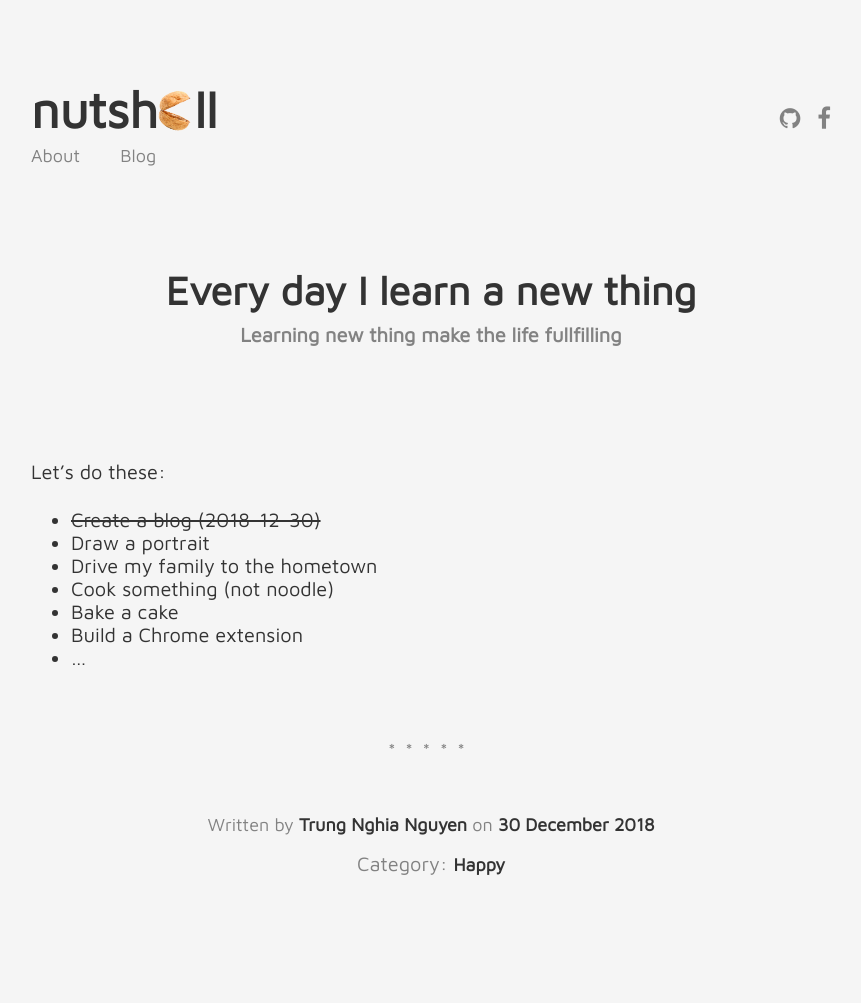
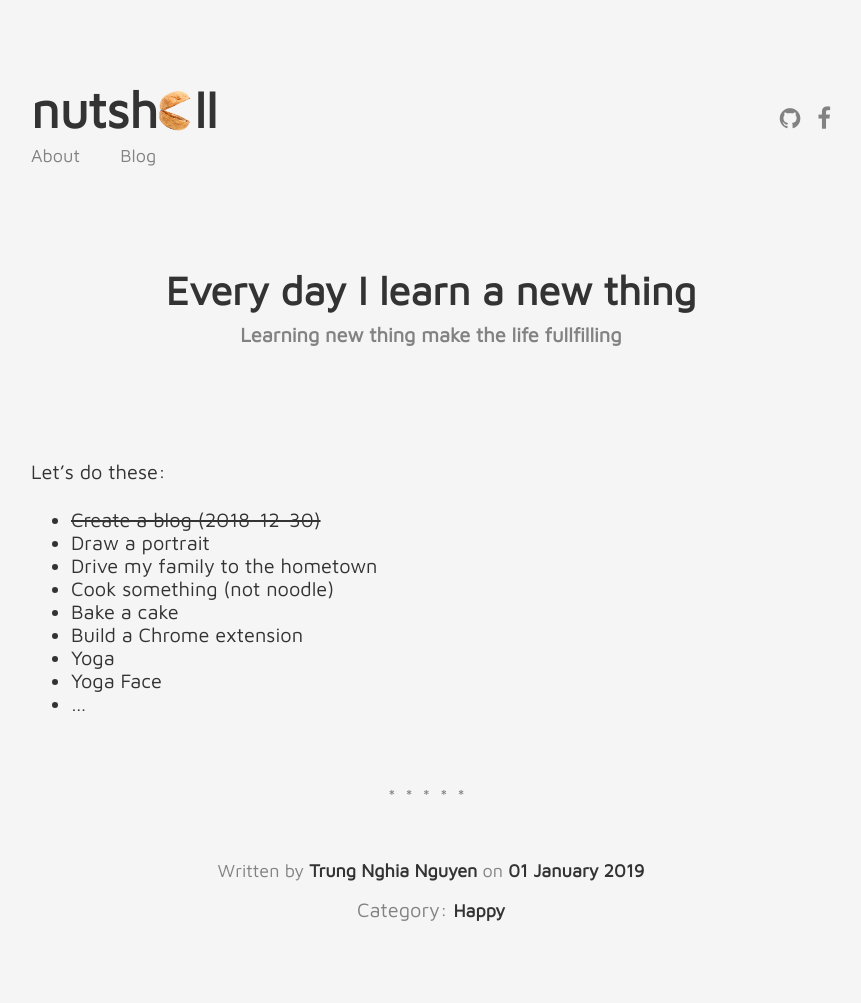
Before and after one commit to Lego1st/lego1st.github.io, a Jekyll site: the page built from _posts/2018-12-30-every-I-learn-a-new-thing.md, in a window 1280 px wide. Shown: the whole page, without its empty margins (209-1070 px from the left). Built offline with Jekyll 4.4.1, drawn with Linux system fonts in a browser that asks for light colours; before the commit the page ends 957 px from its top, so only the background shows below that.

Commit message:
Update 2018-12-30-every-I-learn-a-new-thing.md

```diff
--- a/_posts/2018-12-30-every-I-learn-a-new-thing.md
+++ b/_posts/2018-12-30-every-I-learn-a-new-thing.md
@@ -2,8 +2,10 @@
 layout: post
 title: Every day I learn a new thing
 subtitle: Learning new thing make the life fullfilling
-date:   2018-12-30 20:00:00 +0700
-categories: [happy]
+date: '2019-01-01 17:00:00 +0700'
+categories:
+  - happy
+published: true
 ---
 Let's do these:
 
@@ -13,4 +15,6 @@ Let's do these:
 - Cook something (not noodle)
 - Bake a cake
 - Build a Chrome extension
+- Yoga
+- Yoga Face
 - ...
```
